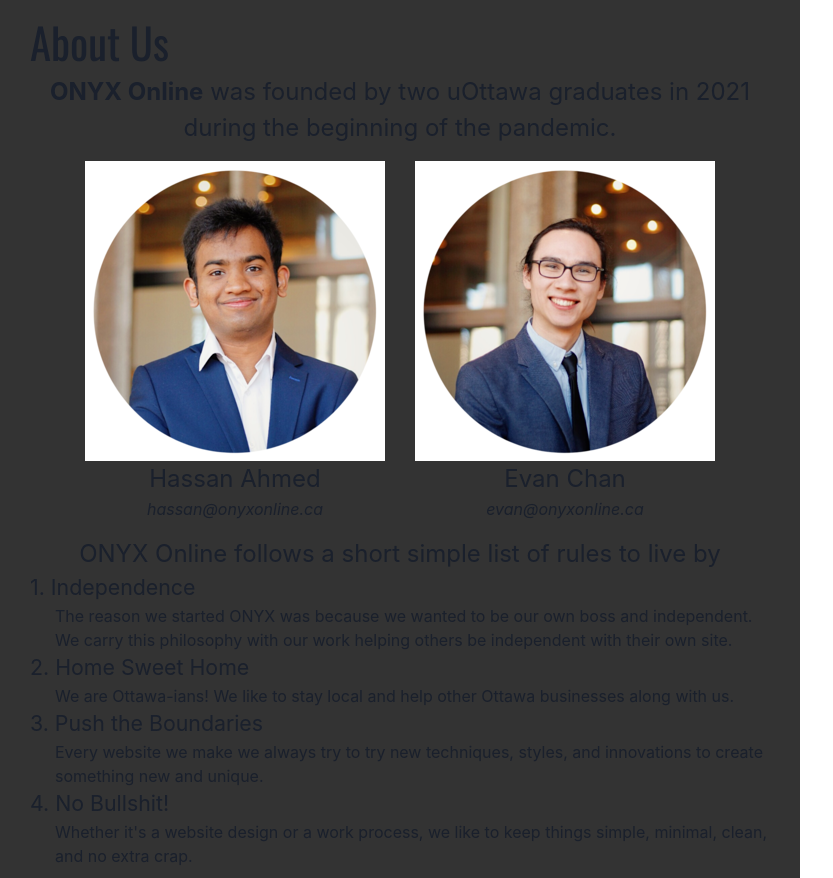
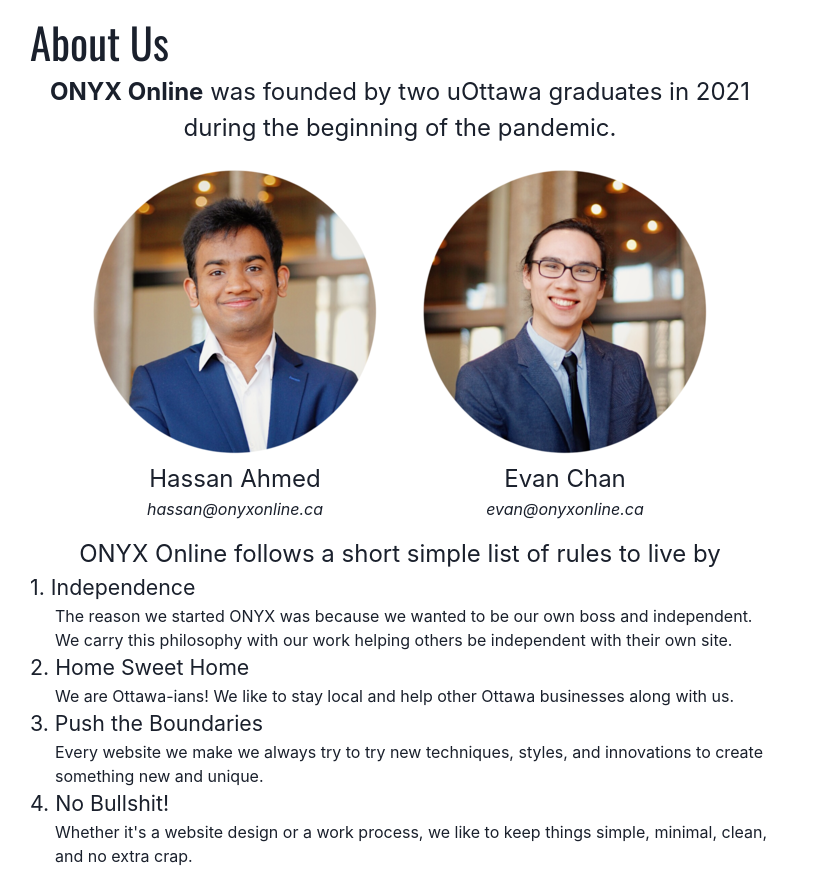
Before and after one commit to rubydevco/rubydev-tempsite, a React (Create React App) app: page /about-us in a window 1280 px wide. Shown: the whole page, without its empty margins (0-833 px from the left). Built offline with nearby package versions, Linux system fonts and the light colour scheme.

Commit message:
transparent bg works with darkmode/lightmode toggle

```diff
--- a/src/App.css
+++ b/src/App.css
@@ -30,11 +30,6 @@
   background-color: white;
   color: black;
   padding-bottom: 30px;
-}
-
-/* Transparent background for pages */
-.getting-started, .portfolio, .about {
-  background-color: rgba(0, 0, 0, 0.8);
 }
 
 /* All the CSS for the pricing/getting started page */
--- a/src/components/Main.js
+++ b/src/components/Main.js
@@ -9,6 +9,8 @@
 import Portfolio from './Portfolio/Portfolio';
 import AboutUs from './AboutUs/AboutUs';
 
+import { useColorModeValue } from '@chakra-ui/react';
+
 const Main = () => {
   const [page, setPage] = useState('');
   const [menuColumnWidth, setMenuColumnWidth] = useState(4);
@@ -16,6 +18,11 @@
     setMenuColumnWidth(3);
     setPage(newPage);
   };
+
+  const transparentBG = useColorModeValue(
+    'rgba(255,255,255,0.8)',
+    'rgba(0,0,0,0.8)'
+  );
   return (
     <>
       <div
@@ -46,9 +53,11 @@
               lg: 10 - menuColumnWidth,
             }}
           >
-            {page === 'getting-started' && <GettingStarted />}
-            {page === 'portfolio' && <Portfolio />}
-            {page === 'about-us' && <AboutUs />}
+            <Box bg={transparentBG}>
+              {page === 'getting-started' && <GettingStarted />}
+              {page === 'portfolio' && <Portfolio />}
+              {page === 'about-us' && <AboutUs />}
+            </Box>
           </GridItem>
         </Grid>
       </section>
```
